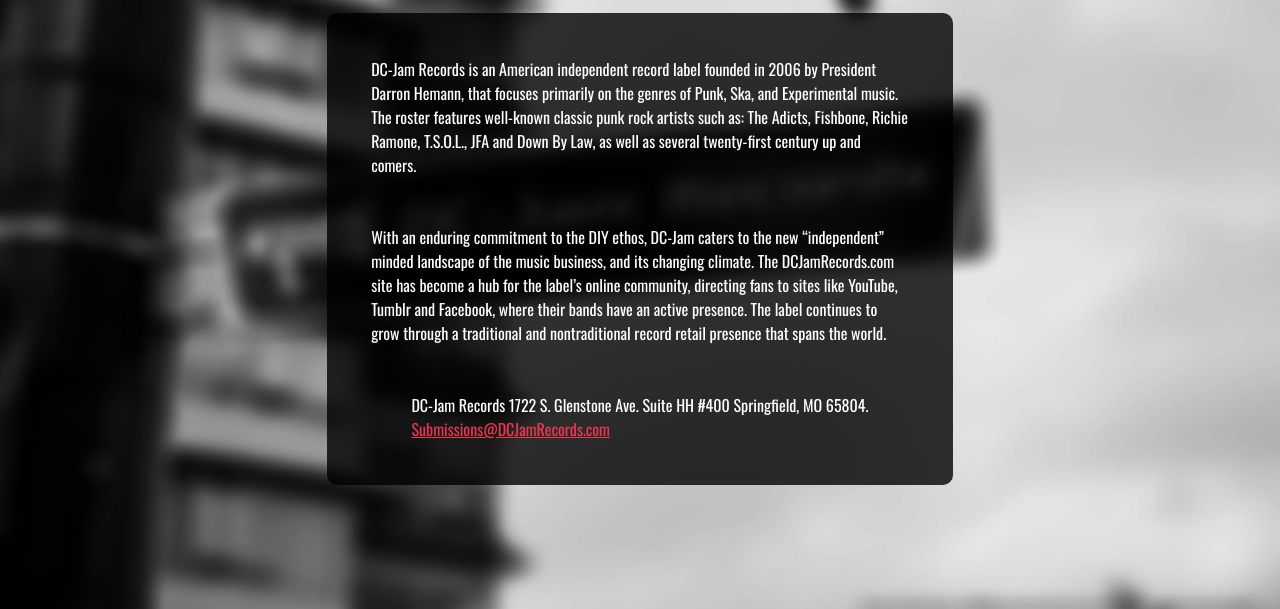
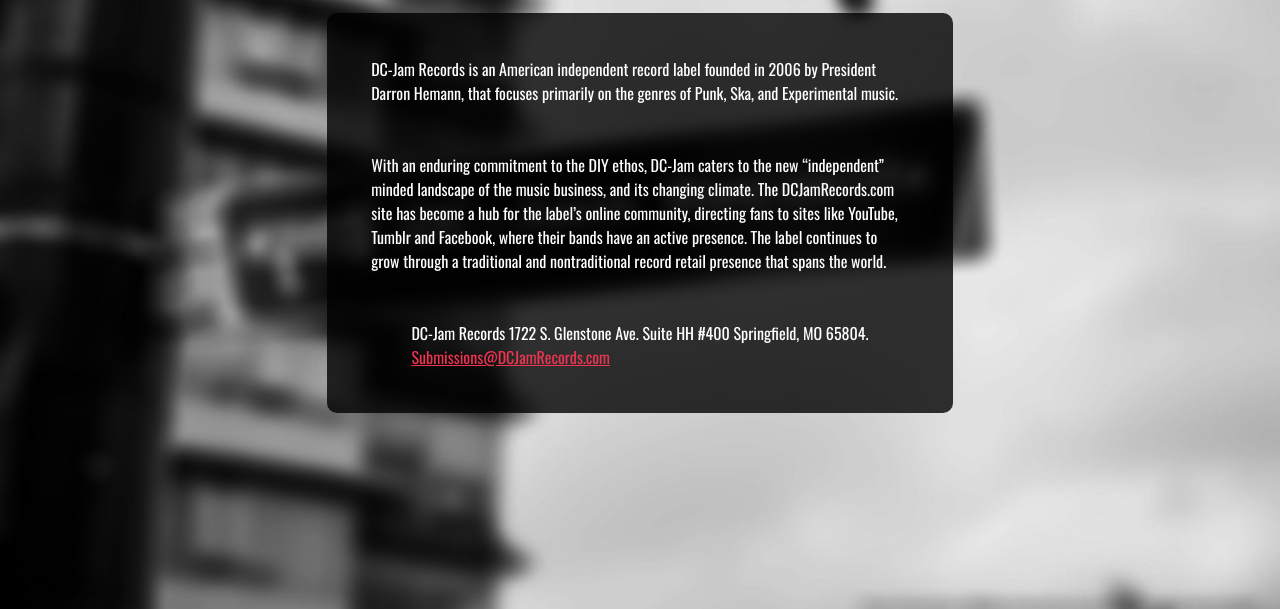
Before and after one commit to ajmillerdevelopment/dc-jam, a Gatsby site: page /about in a window 1280 px wide. Shown: the part 191-800 px from the top of the page. Built offline with nearby package versions, Linux system fonts and the light colour scheme; Gatsby itself is replaced by a stand-in of ours.

Commit message:
updates to package lock

```diff
--- a/src/pages/about.js
+++ b/src/pages/about.js
@@ -28,7 +28,7 @@ const AboutPage = () => {
             <DesktopHeader/>
             <h2 className="font-display m-4 text-white text-center txt-shadow text-3xl">About</h2>
             <div className="flex flex-col sm:my-container items-center">
-            <p className="font-body m-6 max-w-prose text-white">DC-Jam Records is an American independent record label founded in 2006 by President Darron Hemann, that focuses primarily on the genres of Punk, Ska, and Experimental music. The roster features well-known classic punk rock artists such as: The Adicts, Fishbone, Richie Ramone, T.S.O.L., JFA and Down By Law, as well as several twenty-first century up and comers.</p>
+            <p className="font-body m-6 max-w-prose text-white">DC-Jam Records is an American independent record label founded in 2006 by President Darron Hemann, that focuses primarily on the genres of Punk, Ska, and Experimental music.</p>
             <p className="font-body m-6 max-w-prose text-white">With an enduring commitment to the DIY ethos, DC-Jam caters to the new “independent” minded landscape of the music business, and its changing climate. The DCJamRecords.com site has become a hub for the label’s online community, directing fans to sites like YouTube, Tumblr and Facebook, where their bands have an active presence. The label continues to grow through a traditional and nontraditional record retail presence that spans the world.</p>
             <p className="font-body m-6 max-w-prose text-white">DC-Jam Records 1722 S. Glenstone Ave. Suite HH #400 Springfield, MO 65804. <br/> <a href="mailto:Submissions@DCJamRecords.com" className="underline text-highlight-red">Submissions@DCJamRecords.com</a> </p>
             </div>
```
Also changed, not shown: 1 other file.
